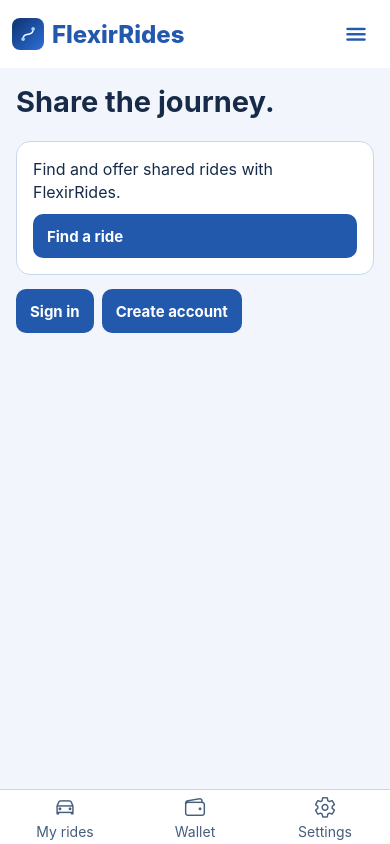
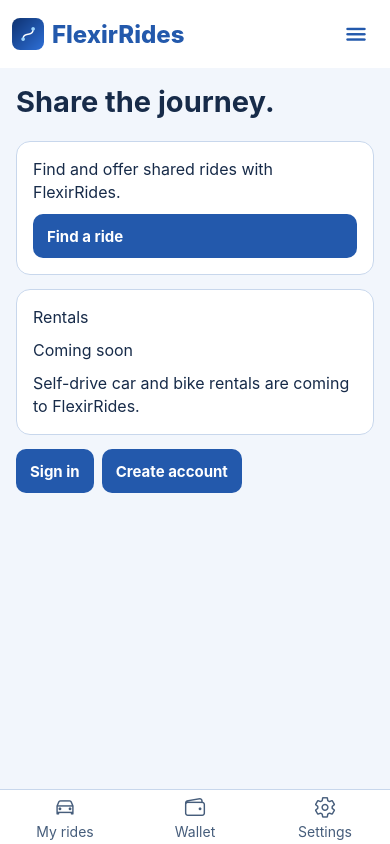
Before and after one commit to sgrydv11/Rahi_, a React Native app in the folder mobile/: screen / in a window 390 px wide. Built offline with nearby package versions, Linux system fonts and the light colour scheme; no server answers.

Commit message:
Add rentals coming soon card and begin app failure tracking

```diff
--- a/mobile/App.tsx
+++ b/mobile/App.tsx
@@ -131,6 +131,11 @@ function NativeApp() {
           {user && <Copy>Welcome, {user.fullName}.</Copy>}
           <Button label="Find a ride" onPress={() => go({ kind: 'search' })} />
         </Card>
+        <Card>
+          <Text accessibilityRole="header" style={styles.body}>Rentals</Text>
+          <Copy>Coming soon</Copy>
+          <Copy>Self-drive car and bike rentals are coming to FlexirRides.</Copy>
+        </Card>
         {demoMode ? null : user ? <View style={styles.row}>
           <Button label="Offer a ride" onPress={() => go({ kind: 'rideForm' })} />
           <Button label="My rides" onPress={() => go({ kind: 'rides' })} />
```
Also changed, not shown: 1 other file (tests, documents, lock files or other folders).
